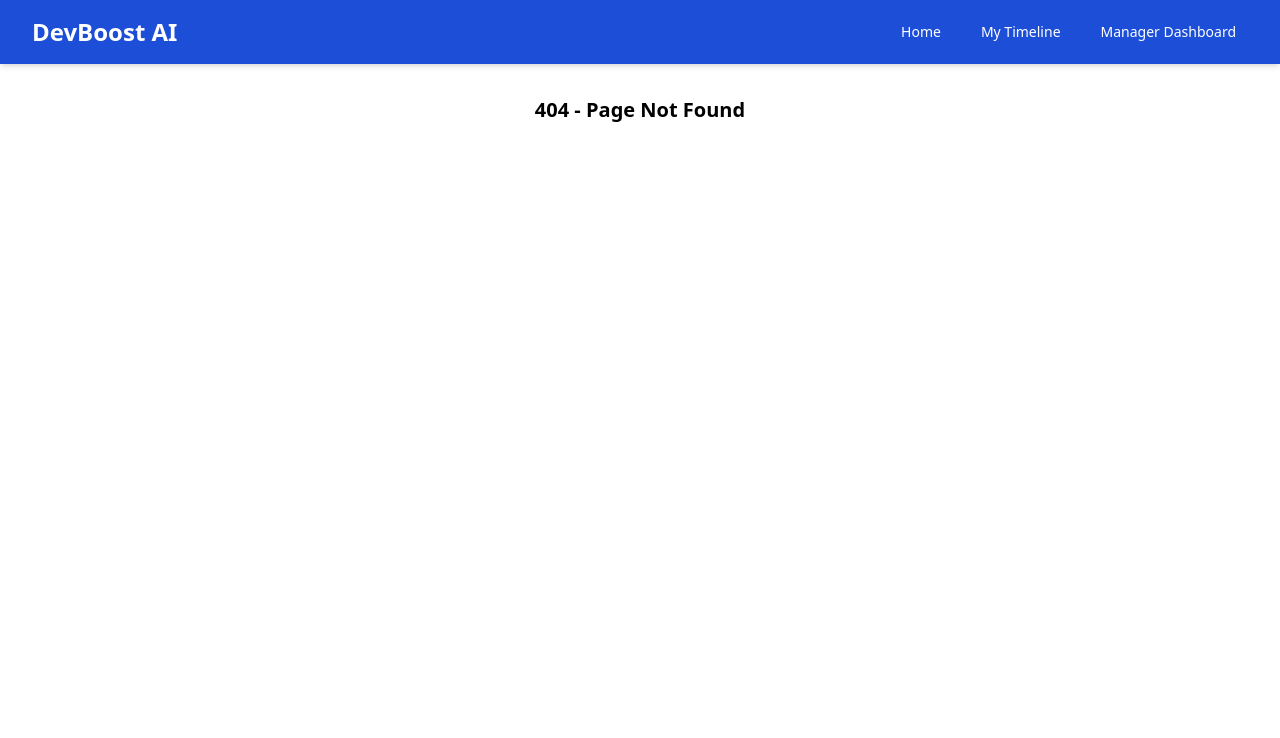
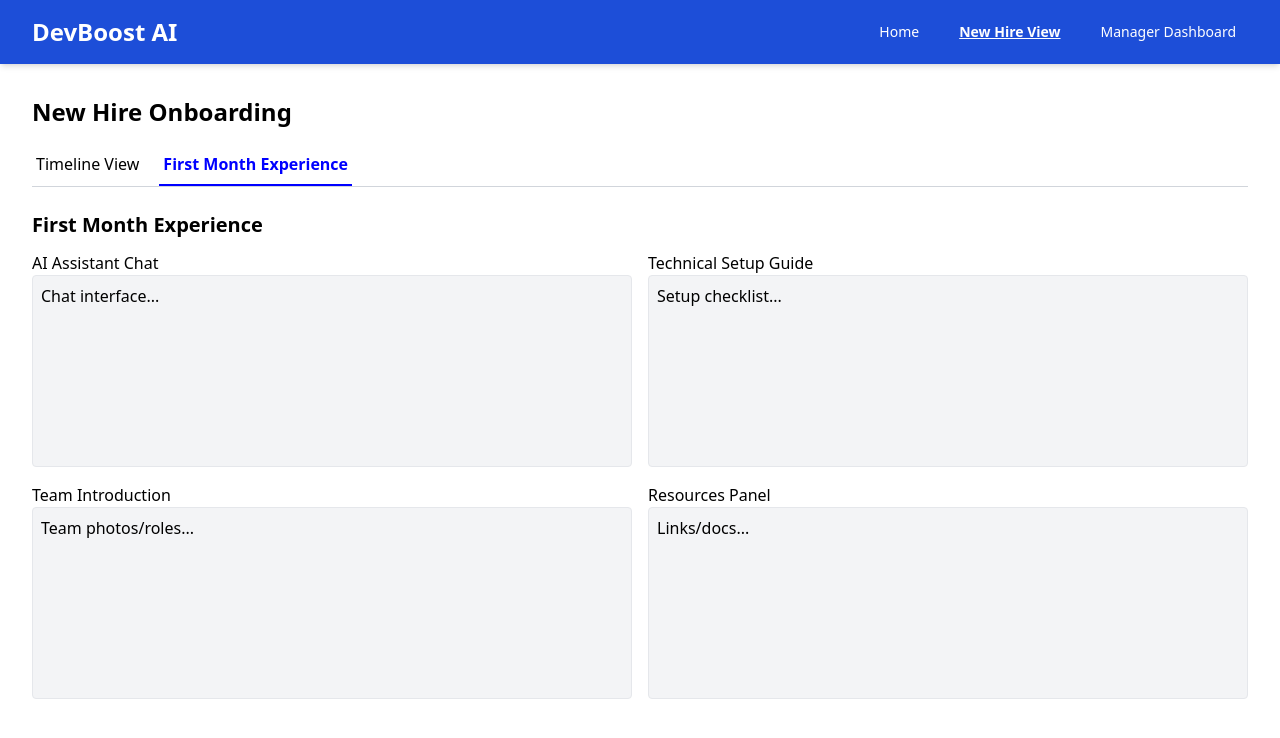
Before and after one commit to currylaksa/UTMHack2025, a React (Vite) app in the folder devboostai/: page /newhire/first-month in a window 1280 px wide. Before the commit this address had no page. Shown: the top 738 px of the page. Built offline with nearby package versions, Linux system fonts and the light colour scheme.

Commit message:
update/create basic needed files

```diff
--- a/devboostai/src/App.jsx
+++ b/devboostai/src/App.jsx
@@ -1,26 +1,40 @@
 // src/App.jsx
 import { Routes, Route } from 'react-router-dom';
-import Navbar from './components/Navbar'; // <-- Import Navbar
-import LandingPage from './pages/LandingPage';
-import TimelinePage from './pages/TimelinePage'; // <-- Import TimelinePage
-import ManagerDashboard from './pages/ManagerDashboard'; // <-- Import ManagerDashboard
-// Import FirstMonthPage if you create it
+
+// Components
+import Navbar from './components/Navbar';
+
+// Pages & Layouts
+import LandingPage from './pages/LandingPage'; // Now in pages
+import NewHireLayout from './pages/newhires/NewHireLayout';
+import TimelineView from './pages/newhires/TimelineView';
+import FirstMonthView from './pages/newhires/FirstMonthView';
+import ManagerDashboard from './pages/manager/ManagerDashboard';
 
 function App() {
   return (
-    <div className="flex flex-col min-h-screen"> {/* Added flex layout */}
-      <Navbar /> {/* <-- Render Navbar here, outside Routes */}
-      <main className="flex-grow"> {/* Added main wrapper */}
+    <div className="flex flex-col min-h-screen">
+      <Navbar />
+      <main className="flex-grow">
         <Routes>
+          {/* Landing Page Route */}
           <Route path="/" element={<LandingPage />} />
-          <Route path="/timeline" element={<TimelinePage />} /> {/* <-- Add Timeline route */}
-          {/* <Route path="/first-month" element={<FirstMonthPage />} /> */}
-          <Route path="/dashboard" element={<ManagerDashboard />} /> {/* <-- Add Dashboard route */}
-          {/* Add a 404 Not Found route */}
+
+          {/* New Hire Nested Routes */}
+          <Route path="/newhire" element={<NewHireLayout />}> {/* Parent Route */}
+            <Route index element={<TimelineView />} /> {/* Default nested route (shows at /newhire) */}
+            <Route path="first-month" element={<FirstMonthView />} /> {/* Shows at /newhire/first-month */}
+            {/* Add more nested routes for new hires if needed */}
+          </Route>
+
+          {/* Manager Dashboard Route */}
+          <Route path="/manager" element={<ManagerDashboard />} />
+
+          {/* 404 Not Found Route */}
           <Route path="*" element={<div className="p-8 text-center"><h1 className="text-xl font-bold">404 - Page Not Found</h1></div>} />
         </Routes>
       </main>
-      {/* You might still want a separate Footer component below main */}
+      {/* Optional Footer */}
     </div>
   );
 }
--- a/devboostai/src/components/Navbar.jsx
+++ b/devboostai/src/components/Navbar.jsx
@@ -1,9 +1,8 @@
 // src/components/Navbar.jsx
 import React from 'react';
-import { Link, NavLink } from 'react-router-dom'; // Use NavLink for active styling
+import { Link, NavLink } from 'react-router-dom';
 
 function Navbar() {
-  // Define an active style for NavLink
   const activeStyle = ({ isActive }) => {
     return {
       fontWeight: isActive ? 'bold' : 'normal',
@@ -12,7 +11,7 @@ function Navbar() {
   };
 
   return (
-    <nav className="bg-blue-700 text-white shadow-md sticky top-0 z-50"> {/* Use blue based on docs [cite: 77] */}
+    <nav className="bg-blue-700 text-white shadow-md sticky top-0 z-50">
       <div className="max-w-7xl mx-auto px-4 sm:px-6 lg:px-8">
         <div className="flex items-center justify-between h-16">
           {/* Logo/Brand */}
@@ -22,51 +21,36 @@ function Navbar() {
             </Link>
           </div>
 
-          {/* Navigation Links */}
+          {/* Navigation Links - Updated Paths */}
           <div className="hidden md:block">
             <div className="ml-10 flex items-baseline space-x-4">
               <NavLink
-                to="/"
+                to="/" // Home/Landing Page
                 style={activeStyle}
                 className="px-3 py-2 rounded-md text-sm font-medium hover:bg-blue-600"
+                end // Match only the exact root path
               >
                 Home
               </NavLink>
               <NavLink
-                to="/timeline"
+                to="/newhire" // Link to the New Hire base route
                 style={activeStyle}
                 className="px-3 py-2 rounded-md text-sm font-medium hover:bg-blue-600"
               >
-                My Timeline
+                New Hire View
               </NavLink>
-              {/* Consider adding First Month route if needed */}
-              {/* <NavLink
-                to="/first-month"
-                style={activeStyle}
-                className="px-3 py-2 rounded-md text-sm font-medium hover:bg-blue-600"
-              >
-                First Month
-              </NavLink> */}
               <NavLink
-                to="/dashboard"
+                to="/manager" // Link to the Manager Dashboard
                 style={activeStyle}
                 className="px-3 py-2 rounded-md text-sm font-medium hover:bg-blue-600"
               >
                 Manager Dashboard
               </NavLink>
-              {/* Add other links like Profile, Settings later */}
             </div>
           </div>
 
-          {/* Placeholder for Mobile Menu Button - Implement later if needed */}
-          <div className="md:hidden">
-            <button className="bg-blue-600 inline-flex items-center justify-center p-2 rounded-md text-blue-200 hover:text-white hover:bg-blue-500 focus:outline-none focus:ring-2 focus:ring-offset-2 focus:ring-offset-blue-600 focus:ring-white">
-              {/* Icon placeholder */}
-              <svg className="h-6 w-6" stroke="currentColor" fill="none" viewBox="0 0 24 24">
-                <path strokeLinecap="round" strokeLinejoin="round" strokeWidth="2" d="M4 6h16M4 12h16M4 18h16" />
-              </svg>
-            </button>
-          </div>
+          {/* Mobile Menu Button Placeholder */}
+          {/* ... (keep the mobile button if you had it) ... */}
         </div>
       </div>
     </nav>
--- a/devboostai/src/pages/ManagerDashboard.jsx
+++ /dev/null
@@ -1,13 +0,0 @@
-import React from 'react';
-
-function ManagerDashboard() {
-  return (
-    <div className="p-8">
-      <h1 className="text-2xl font-bold">Manager Dashboard</h1>
-      <p>Manager dashboard content will go here...</p>
-      {/* You'll build the dashboard components here later */}
-    </div>
-  );
-}
-
-export default ManagerDashboard;
--- /dev/null
+++ b/devboostai/src/pages/manager/ManagerDashboard.jsx
@@ -0,0 +1,22 @@
+// src/pages/manager/ManagerDashboard.jsx
+import React from 'react';
+
+function ManagerDashboard() {
+  return (
+    <div className="p-4 md:p-8">
+      <h1 className="text-2xl font-bold mb-4">Manager Dashboard</h1>
+      <div className="grid grid-cols-1 lg:grid-cols-3 gap-6">
+        <div className="lg:col-span-2">
+          <h2 className="font-semibold mb-2">Team Overview / Status</h2>
+          <div className="border p-4 h-64 bg-gray-100 rounded">Charts/Tables...</div>
+        </div>
+        <div>
+          <h2 className="font-semibold mb-2">Priority Alerts / AI Insights</h2>
+          <div className="border p-4 h-64 bg-gray-100 rounded">Alerts/Recommendations...</div>
+        </div>
+      </div>
+    </div>
+  );
+}
+
+export default ManagerDashboard;
--- /dev/null
+++ b/devboostai/src/pages/newhires/FirstMonthView.jsx
@@ -0,0 +1,30 @@
+// src/pages/newhires/FirstMonthView.jsx
+import React from 'react';
+
+function FirstMonthView() {
+  return (
+    <div>
+      <h2 className="text-xl font-semibold mb-3">First Month Experience</h2>
+      <div className="grid grid-cols-1 md:grid-cols-2 gap-4">
+        <div>
+          <h3 className="font-medium">AI Assistant Chat</h3>
+          <div className="border p-2 h-48 bg-gray-100 rounded">Chat interface...</div>
+        </div>
+        <div>
+          <h3 className="font-medium">Technical Setup Guide</h3>
+          <div className="border p-2 h-48 bg-gray-100 rounded">Setup checklist...</div>
+        </div>
+        <div>
+          <h3 className="font-medium">Team Introduction</h3>
+          <div className="border p-2 h-48 bg-gray-100 rounded">Team photos/roles...</div>
+        </div>
+         <div>
+          <h3 className="font-medium">Resources Panel</h3>
+          <div className="border p-2 h-48 bg-gray-100 rounded">Links/docs...</div>
+        </div>
+      </div>
+    </div>
+  );
+}
+
+export default FirstMonthView;
--- /dev/null
+++ b/devboostai/src/pages/newhires/NewHireLayout.jsx
@@ -0,0 +1,45 @@
+// src/pages/newhires/NewHireLayout.jsx
+import React from 'react';
+import { NavLink, Outlet } from 'react-router-dom'; // Import Outlet
+
+function NewHireLayout() {
+  const activeStyle = ({ isActive }) => ({ // Style for active tab
+    borderBottom: isActive ? '2px solid blue' : '2px solid transparent',
+    fontWeight: isActive ? 'bold' : 'normal',
+    color: isActive ? 'blue' : 'black',
+  });
+
+  return (
+    <div className="p-4 md:p-8">
+      <h1 className="text-2xl font-bold mb-4">New Hire Onboarding</h1>
+
+      {/* Tab Navigation */}
+      <div className="mb-6 border-b border-gray-300">
+        <nav className="flex space-x-4">
+          {/* Use relative paths "" and "first-month" */}
+          <NavLink
+            to="" // Empty path links to the base route "/newhire"
+            style={activeStyle}
+            end // Add 'end' prop to only match the base route exactly
+            className="py-2 px-1 hover:border-blue-500"
+          >
+            Timeline View
+          </NavLink>
+          <NavLink
+            to="first-month" // Links to "/newhire/first-month"
+            style={activeStyle}
+            className="py-2 px-1 hover:border-blue-500"
+          >
+            First Month Experience
+          </NavLink>
+        </nav>
+      </div>
+
+      {/* Content Area for Nested Routes */}
+      {/* The Outlet component renders the matched nested route */}
+      <Outlet />
+    </div>
+  );
+}
+
+export default NewHireLayout;
--- /dev/null
+++ b/devboostai/src/pages/newhires/TimelineView.jsx
@@ -0,0 +1,14 @@
+// src/pages/newhires/TimelineView.jsx
+import React from 'react';
+
+function TimelineView() {
+  return (
+    <div>
+      <h2 className="text-xl font-semibold mb-3">Onboarding Timeline</h2>
+      <p>Interactive Timeline component will go here...</p>
+      {/* Add your Timeline visualization component/code */}
+    </div>
+  );
+}
+
+export default TimelineView;
```
